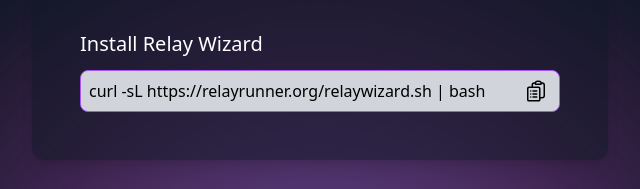
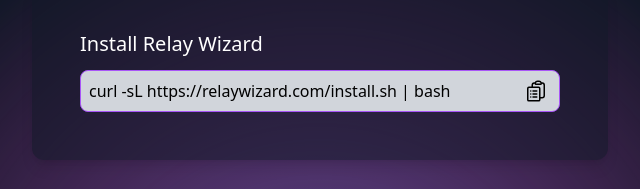
Before and after one commit to nodetec/relaywizard.com, a website: page index.html in a window 1280 px wide. Shown: the part 482-671 px from the top of the page, 320-960 px from the left. Drawn offline with Linux system fonts and the light colour scheme.

Commit message:
update relaywizard script

```diff
--- a/index.html
+++ b/index.html
@@ -93,7 +93,7 @@
             type="text"
             id="textToCopy"
             readonly
-            value="curl -sL https://relayrunner.org/relaywizard.sh | bash"
+            value="curl -sL https://relaywizard.com/install.sh | bash"
             class="w-full bg-gray-300 p-2 pr-10 border border-purple-500 rounded-lg focus:outline-none focus:ring-2 focus:ring-blue-500"
           />
           <button
```
Also changed, not shown: 1 other file.
